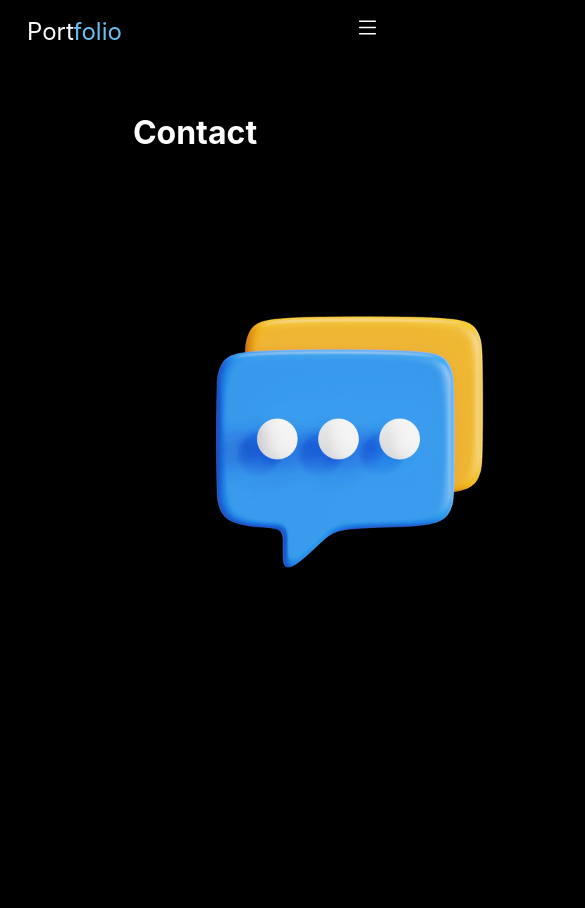
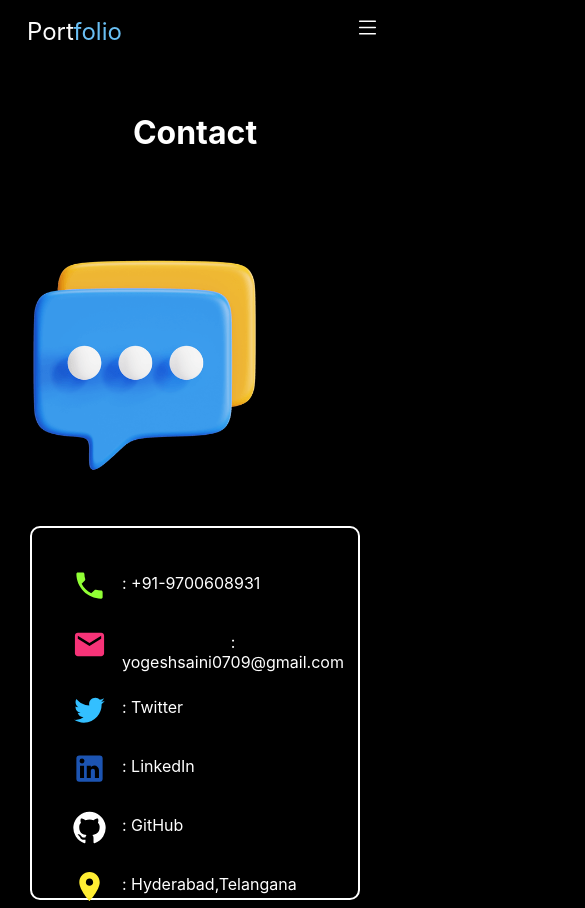
Before and after one commit to yogesh97006/Portfolio, a React (Create React App) app: page /Contact in a window 390 px wide. Shown: the top 908 px of the page, 585 px wide, since content can reach past the window. Before the commit the page ends 844 px from the top, so only its background shows below. Built offline with nearby package versions, Linux system fonts and the light colour scheme.

Commit message:
responsive contact page

```diff
--- a/src/Components/Contact/Contact.css
+++ b/src/Components/Contact/Contact.css
@@ -5,7 +5,6 @@
 
 .ci{
     display: flex;
-
 }
 
 .cii{
@@ -14,7 +13,7 @@
 }
 
 .citems{
-    margin: 150px 0 0 250px;
+    margin: 150px 0 0 220px;
     height: 350px;
     border:2px solid white;
     padding: 50px;
@@ -26,3 +25,104 @@
     margin:5px 0 0 15px;
     cursor: pointer;
 }
+
+@media only screen and (max-width:600px){
+    .cimg{
+        width: 250px;
+        margin: 150px 100px 0 0;
+    }
+
+    .ci{
+        display: flex;
+        flex-direction: column;
+    }
+/*
+    .cii{
+        display: flex;
+        margin: 10px ;
+    } */
+
+    .citems{
+        margin: 40px 30px 0 30px;
+        height: 330px;
+        border:2px solid white;
+        padding: 20px;
+        border-radius: 10px;
+    }
+
+    .cp{
+        color: white;
+        margin:5px 0 0 15px;
+        cursor: pointer;
+    }
+
+}
+
+
+
+/* Medium devices (landscape tablets, 768px and up) */
+@media only screen and (min-width:768px) and (max-width: 1350px) {
+    .cimg{
+        width: 250px;
+        margin: 150px 100px 0 0;
+    }
+
+    .ci{
+        display: flex;
+        justify-content: space-between;
+        /* flex-direction: column; */
+    }
+/*
+    .cii{
+        display: flex;
+        margin: 10px ;
+    } */
+
+    .citems{
+        margin: 100px 30px 0 30px;
+        height: 360px;
+        border:2px solid white;
+        padding: 20px;
+        border-radius: 10px;
+    }
+
+    .cp{
+        color: white;
+        margin:5px 0 0 15px;
+        cursor: pointer;
+    }
+}
+
+/* Large devices (laptops/desktops, 992px and up) */
+@media only screen and (min-width: 601px) and (max-width:767px) {
+    .cimg{
+        width: 250px;
+        margin: 150px 100px 0 0;
+    }
+
+    .ci{
+        display: flex;
+        flex-direction: column;
+    }
+/*
+    .cii{
+        display: flex;
+        margin: 10px ;
+    } */
+
+    .citems{
+        margin: 40px 30px 0 160px;
+        width: 330px;
+        height: 330px;
+        border:2px solid white;
+        padding: 20px;
+        border-radius: 10px;
+    }
+
+    .cp{
+        color: white;
+        margin:5px 0 0 15px;
+        cursor: pointer;
+    }
+
+}
```
